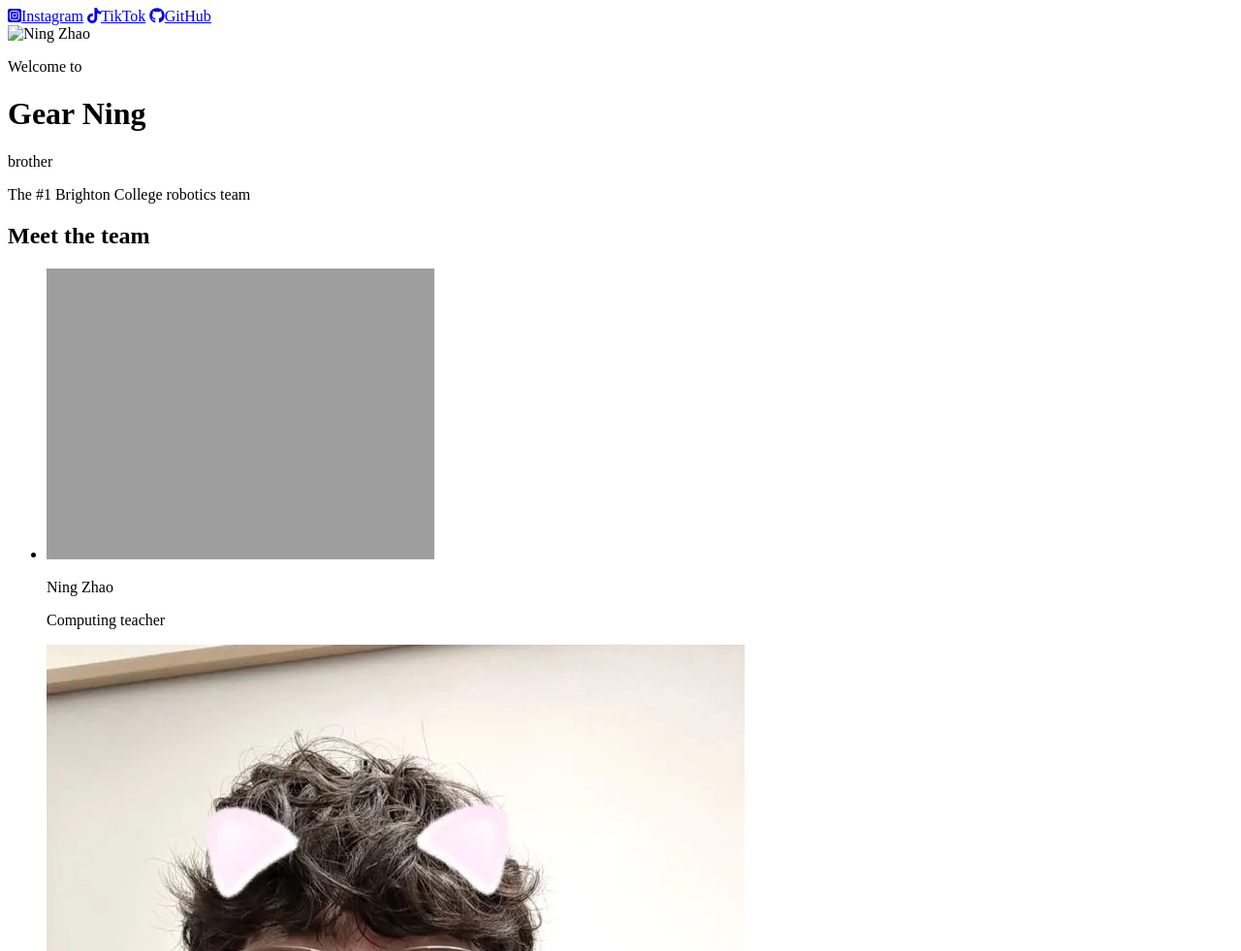
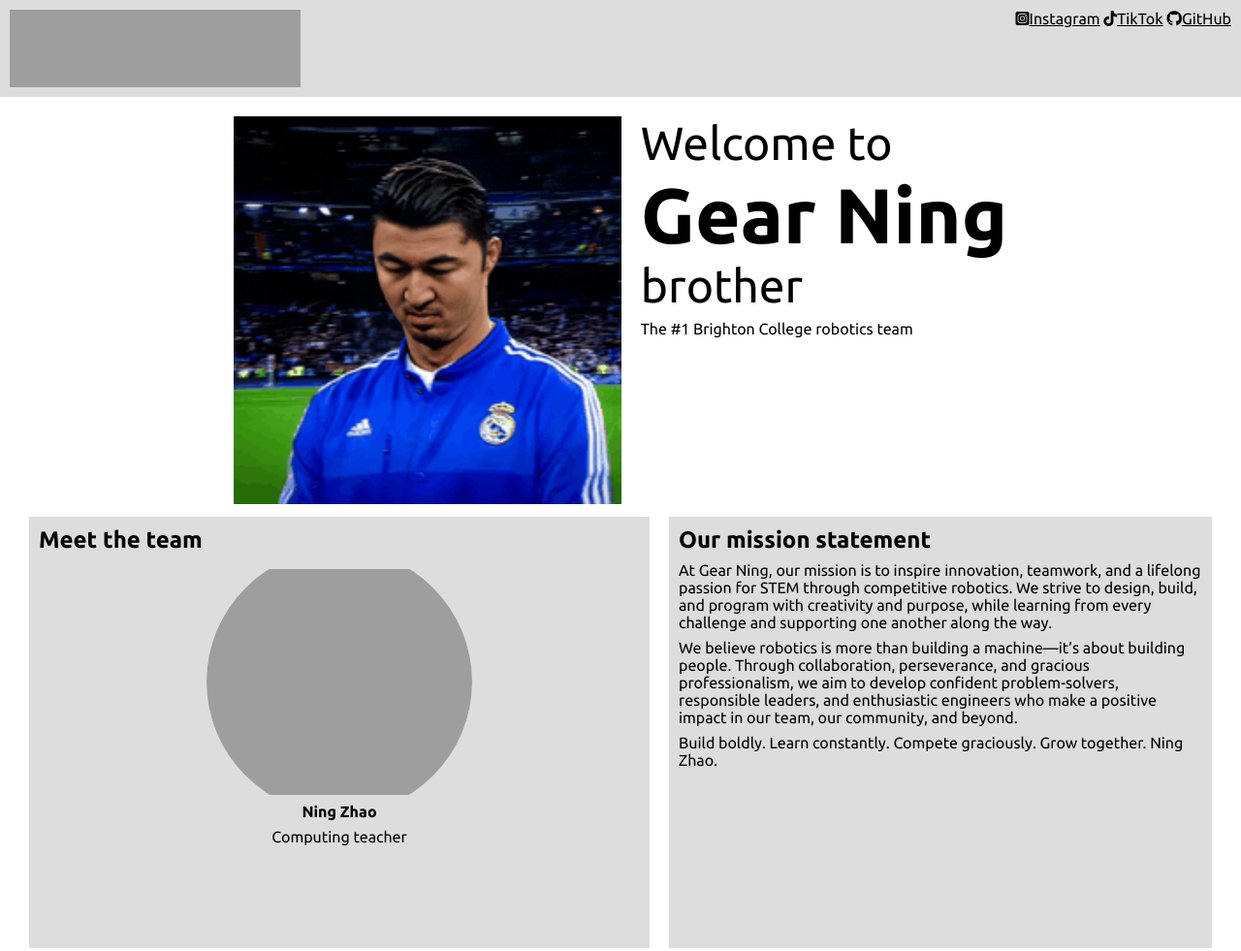
Before and after one commit to brightonfrc/ning.gearzero.uk, a plain HTML site: page index.html in a window 1280 px wide. Shown: the top 981 px of the page at 97% size. Drawn offline with Linux system fonts and the light colour scheme; the site is published under a folder, as on GitHub Pages, so addresses that start at the root find nothing.

Commit message:
fixed links

```diff
--- a/index.html
+++ b/index.html
@@ -4,16 +4,16 @@
     <meta charset="UTF-8" />
     <meta name="viewport" content="width=device-width, initial-scale=1.0" />
     <title>Gear Ning</title>
-    <link rel="stylesheet" href="/styles/index.css" />
+    <link rel="stylesheet" href="styles/index.css" />
     <script
       src="https://kit.fontawesome.com/381403734f.js"
       crossorigin="anonymous"
     ></script>
-    <link rel="icon" type="image/x-icon" href="/media/gear-ning-4.svg" />
+    <link rel="icon" type="image/x-icon" href="media/gear-ning-4.svg" />
   </head>
   <body>
     <header>
-      <object id="logo" data="/media/gear-ning-3.svg"></object>
+      <object id="logo" data="media/gear-ning-3.svg"></object>
       <span id="socials">
         <span>
           <a href="https://instagram.com/gearzero8173"
@@ -36,11 +36,7 @@
       <div id="welcome">
         <div id="welcome-left">
           <!-- <img id="ning" src="/media/ning.png" alt="Ning Zhao" /> -->
-          <img
-            id="ning"
-            src="/media/welcome-to-gear-ning.gif"
-            alt="Ning Zhao"
-          />
+          <img id="ning" src="media/welcome-to-gear-ning.gif" alt="Ning Zhao" />
         </div>
         <div id="welcome-middle">
           <p class="welcome-p">Welcome to</p>
@@ -133,6 +129,6 @@
         </div>
       </div>
     </div>
-    <script src="/scripts/index.js"></script>
+    <script src="scripts/index.js"></script>
   </body>
 </html>
--- a/styles/index.css
+++ b/styles/index.css
@@ -1,25 +1,25 @@
 @font-face {
   font-family: Ubuntu;
-  src: url(/fonts/Ubuntu/Ubuntu-Regular.ttf);
+  src: url(../fonts/Ubuntu/Ubuntu-Regular.ttf);
 }
 
 @font-face {
   font-family: Ubuntu;
   font-weight: bold;
-  src: url(/fonts/Ubuntu/Ubuntu-Bold.ttf);
+  src: url(../fonts/Ubuntu/Ubuntu-Bold.ttf);
 }
 
 @font-face {
   font-family: Ubuntu;
   font-style: italic;
-  src: url(/fonts/Ubuntu/Ubuntu-Italic.ttf);
+  src: url(../fonts/Ubuntu/Ubuntu-Italic.ttf);
 }
 
 @font-face {
   font-family: Ubuntu;
   font-weight: bold;
   font-style: italic;
-  src: url(/fonts/Ubuntu/Ubuntu-BoldItalic.ttf);
+  src: url(../fonts/Ubuntu/Ubuntu-BoldItalic.ttf);
 }
 
 * {
--- a/styles/legacy/index.css
+++ b/styles/legacy/index.css
@@ -10,7 +10,7 @@
 
 body {
   /* background-color: aqua; */
-  background-image: url(/media/ning.png);
+  background-image: url(../../media/ning.png);
   background-size: 100vw 30vh;
   background-color: aqua;
   height: 100000vh;
```
